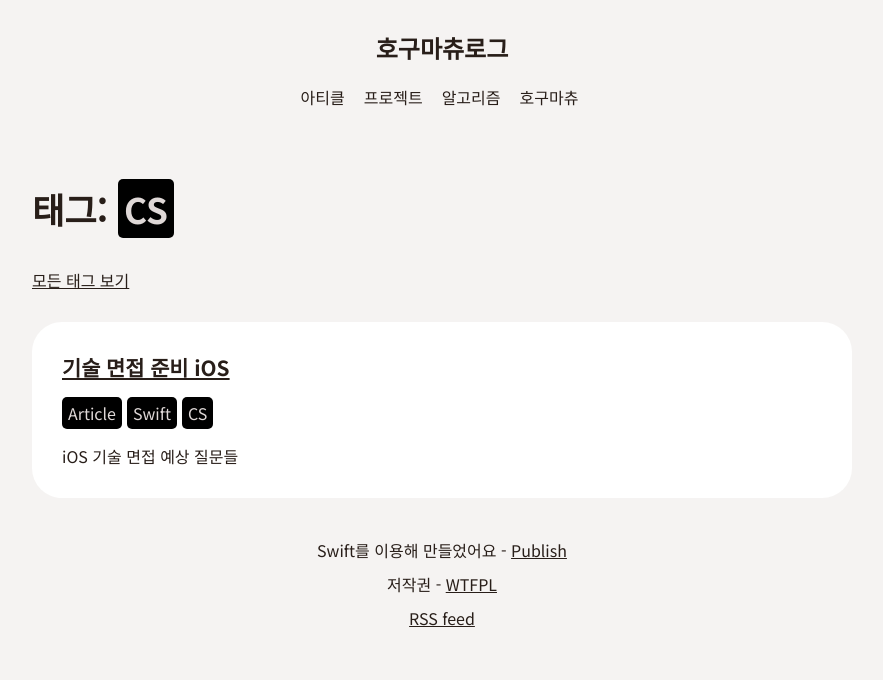
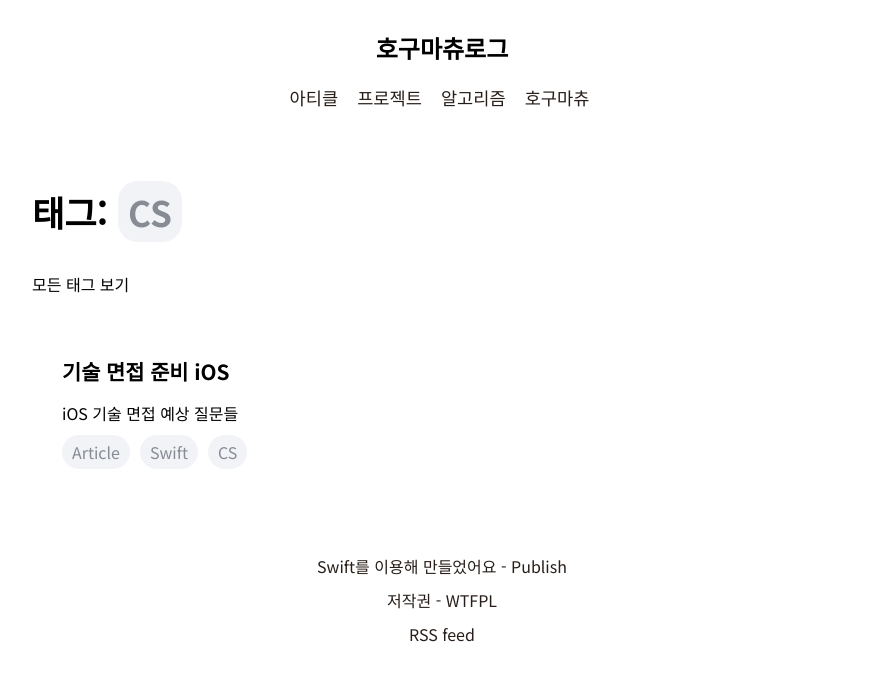
Before and after one commit to hogumachu/hogumachu.github.io, a plain HTML site: page Output/tags/cs/index.html in a window 1280 px wide. Shown: the whole page, without its empty margins (198-1081 px from the left). Drawn offline with Linux system fonts and the light colour scheme.

Commit message:
[BOT] build output for 26

```diff
--- a/Output/Theme/styles.css
+++ b/Output/Theme/styles.css
@@ -7,8 +7,8 @@
 }
 
 body {
-    background: #F5F3F2;
-    color: #281E19;
+  background: #FFFFFF;
+  color: #000000;
   text-align: center;
   font-family: "Noto Sans KR", sans-serif !important;
 }
@@ -22,7 +22,7 @@ body {
 }
 
 header {
-    background-color: #F5F3F2;
+  background-color: #FFFFFF;
 }
 
 header .wrapper {
@@ -37,7 +37,7 @@ header a {
 
 header .site-name {
   font-size: 1.5em;
-    color: #281E19;
+  color: #000000;
   font-weight: bold;
 }
 
@@ -49,20 +49,29 @@ nav li {
   display: inline-block;
   margin: 0 7px;
   line-height: 1.5em;
+  font-size: 1.1em;
+}
+
+a:hover {
+  color: #CCD0DB;
+  text-decoration: none;
 }
 
 nav li a.selected {
-    background: #281E19;
-    color: #F5F3F2;
-    padding: 4px 6px;
+  color: #4178D4;
   border-radius: 5px;
   margin-right: 5px;
+  font-weight: bold;
 }
 
 nav li a.not-selected {
   color: #281E19;
   border-radius: 5px;
   margin-right: 5px;
+}
+
+nav li a:hover {
+  color: #CCD0DB;
 }
 
 h1 {
@@ -85,6 +94,7 @@ p {
 
 a {
   color: inherit;
+  text-decoration-line: none;
 }
 
 .description {
@@ -109,7 +119,7 @@ a {
 }
 
 .item-list p {
-    margin-bottom: 0;
+  margin-bottom: 10;
 }
 
 .tag-list {
@@ -119,11 +129,11 @@ a {
 .tag-list li,
 .tag {
   display: inline-block;
-    background-color: #000;
-    color: #DFD8D7;
-    padding: 4px 6px;
-    border-radius: 5px;
-    margin-right: 5px;
+  background-color: #F2F3F6;
+  color: #868B94;
+  padding: 5px 10px;
+  border-radius: 20px;
+  margin-right: 10px;
 }
 
 .tag-list a,
@@ -169,13 +179,12 @@ footer {
 pre {
   margin-top: 1.5em;
   margin-bottom: 1.5em;
-    background-color: #1a1a1a;
+  background-color: #000000;
   padding: 16px 0;
   border-radius: 10px;
 }
 
 pre code {
-    font-family: monospace;
   display: block;
   padding: 0 20px;
   color: #a9bcbc;
--- a/Output/styles.css
+++ b/Output/styles.css
@@ -7,8 +7,8 @@
 }
 
 body {
-    background: #F5F3F2;
-    color: #281E19;
+  background: #FFFFFF;
+  color: #000000;
   text-align: center;
   font-family: "Noto Sans KR", sans-serif !important;
 }
@@ -22,7 +22,7 @@ body {
 }
 
 header {
-    background-color: #F5F3F2;
+  background-color: #FFFFFF;
 }
 
 header .wrapper {
@@ -37,7 +37,7 @@ header a {
 
 header .site-name {
   font-size: 1.5em;
-    color: #281E19;
+  color: #000000;
   font-weight: bold;
 }
 
@@ -49,20 +49,29 @@ nav li {
   display: inline-block;
   margin: 0 7px;
   line-height: 1.5em;
+  font-size: 1.1em;
+}
+
+a:hover {
+  color: #CCD0DB;
+  text-decoration: none;
 }
 
 nav li a.selected {
-    background: #281E19;
-    color: #F5F3F2;
-    padding: 4px 6px;
+  color: #4178D4;
   border-radius: 5px;
   margin-right: 5px;
+  font-weight: bold;
 }
 
 nav li a.not-selected {
   color: #281E19;
   border-radius: 5px;
   margin-right: 5px;
+}
+
+nav li a:hover {
+  color: #CCD0DB;
 }
 
 h1 {
@@ -85,6 +94,7 @@ p {
 
 a {
   color: inherit;
+  text-decoration-line: none;
 }
 
 .description {
@@ -109,7 +119,7 @@ a {
 }
 
 .item-list p {
-    margin-bottom: 0;
+  margin-bottom: 10;
 }
 
 .tag-list {
@@ -119,11 +129,11 @@ a {
 .tag-list li,
 .tag {
   display: inline-block;
-    background-color: #000;
-    color: #DFD8D7;
-    padding: 4px 6px;
-    border-radius: 5px;
-    margin-right: 5px;
+  background-color: #F2F3F6;
+  color: #868B94;
+  padding: 5px 10px;
+  border-radius: 20px;
+  margin-right: 10px;
 }
 
 .tag-list a,
@@ -169,13 +179,12 @@ footer {
 pre {
   margin-top: 1.5em;
   margin-bottom: 1.5em;
-    background-color: #1a1a1a;
+  background-color: #000000;
   padding: 16px 0;
   border-radius: 10px;
 }
 
 pre code {
-    font-family: monospace;
   display: block;
   padding: 0 20px;
   color: #a9bcbc;
--- a/Output/tags/cs/index.html
+++ b/Output/tags/cs/index.html
@@ -1,4 +1,4 @@
 <!DOCTYPE html><html lang="ko"><head><meta charset="UTF-8"/><meta property="og:site_name" content="호구마츄로그"/><link rel="canonical" href="https://hogumachu.github.io/tags/cs"/><meta name="twitter:url" content="https://hogumachu.github.io/tags/cs"/><meta property="og:url" content="https://hogumachu.github.io/tags/cs"/><title>호구마츄로그</title><meta name="twitter:title" content="호구마츄로그"/><meta property="og:title" content="호구마츄로그"/><meta name="description" content="반갑습니다.
 iOS 개발자 호구마츄입니다."/><meta name="twitter:description" content="반갑습니다.
 iOS 개발자 호구마츄입니다."/><meta property="og:description" content="반갑습니다.
-iOS 개발자 호구마츄입니다."/><meta name="twitter:card" content="summary"/><link rel="stylesheet" href="/Theme/styles.css" type="text/css"/><meta name="viewport" content="width=device-width, initial-scale=1.0"/><link rel="shortcut icon" href="/images/favicon.png" type="image/png"/><link rel="alternate" href="/feed.rss" type="application/rss+xml" title="Subscribe to 호구마츄로그"/></head><body><header><div class="wrapper"><a href="/" class="site-name">호구마츄로그</a><nav><ul><li><a href="/articles" class="not-selected">아티클</a></li><li><a href="/projects" class="not-selected">프로젝트</a></li><li><a href="/algorithm" class="not-selected">알고리즘</a></li><li><a href="/about" class="not-selected">호구마츄</a></li></ul></nav></div></header><div class="wrapper"><h1>태그: <span class="tag">CS</span></h1><a href="/tags" class="browse-all">모든 태그 보기</a><ul class="item-list"><li><article><h1><a href="/articles/tech_interview">기술 면접 준비 iOS</a></h1><ul class="tag-list"><li><a href="/tags/article">Article</a></li><li><a href="/tags/swift">Swift</a></li><li><a href="/tags/cs">CS</a></li></ul><p>iOS 기술 면접 예상 질문들</p></article></li></ul></div><footer><p>Swift를 이용해 만들었어요 - <a href="https://github.com/johnsundell/publish">Publish</a></p><p>저작권 - <a href="http://www.wtfpl.net/">WTFPL</a></p><p><a href="/feed.rss">RSS feed</a></p></footer></body></html>
+iOS 개발자 호구마츄입니다."/><meta name="twitter:card" content="summary"/><link rel="stylesheet" href="/Theme/styles.css" type="text/css"/><meta name="viewport" content="width=device-width, initial-scale=1.0"/><link rel="shortcut icon" href="/images/favicon.png" type="image/png"/><link rel="alternate" href="/feed.rss" type="application/rss+xml" title="Subscribe to 호구마츄로그"/></head><body><header><div class="wrapper"><a href="/" class="site-name">호구마츄로그</a><nav><ul><li><a href="/articles" class="not-selected">아티클</a></li><li><a href="/projects" class="not-selected">프로젝트</a></li><li><a href="/algorithm" class="not-selected">알고리즘</a></li><li><a href="/about" class="not-selected">호구마츄</a></li></ul></nav></div></header><div class="wrapper"><h1>태그: <span class="tag">CS</span></h1><a href="/tags" class="browse-all">모든 태그 보기</a><ul class="item-list"><li><article><h1><a href="/articles/tech_interview">기술 면접 준비 iOS</a></h1><p>iOS 기술 면접 예상 질문들</p><ul class="tag-list"><li><a href="/tags/article">Article</a></li><li><a href="/tags/swift">Swift</a></li><li><a href="/tags/cs">CS</a></li></ul></article></li></ul></div><footer><p>Swift를 이용해 만들었어요 - <a href="https://github.com/johnsundell/publish">Publish</a></p><p>저작권 - <a href="http://www.wtfpl.net/">WTFPL</a></p><p><a href="/feed.rss">RSS feed</a></p></footer></body></html>
```
Also changed, not shown: Output/algorithm/index.html (+1 -1 lines), Output/articles/index.html (+1 -1 lines), Output/index.html (+1 -1 lines), Output/projects/index.html (+1 -1 lines), Output/sitemap.xml (+1 -1 lines), Output/tags/algorithm/index.html (+1 -1 lines), Output/tags/architecture/index.html (+1 -1 lines), Output/tags/article/index.html (+1 -1 lines), Output/tags/baekjoon/index.html (+1 -1 lines), Output/tags/memory/index.html (+1 -1 lines), Output/tags/project/index.html (+1 -1 lines), Output/tags/rxswift/index.html (+1 -1 lines), Output/tags/swift/index.html (+1 -1 lines), 1 other file. Lines whose indentation alone changed are shown as unchanged.
